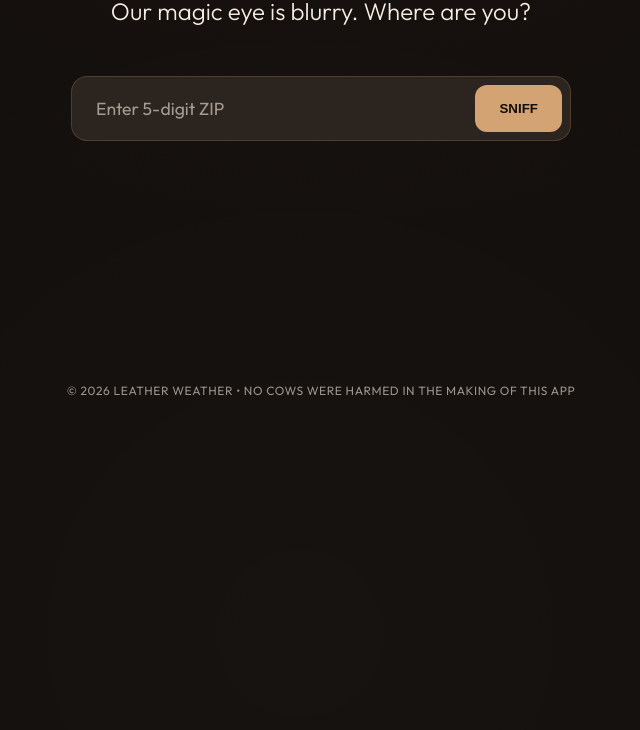
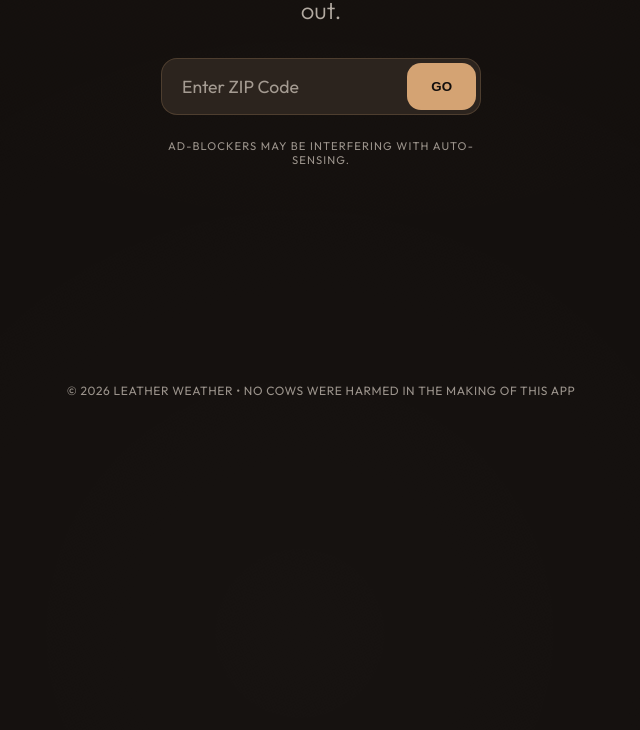
Before and after one commit to caseyhudetz/leatherweather, a website built with Vite: page index.html in a window 1280 px wide. Shown: the part 370-1100 px from the top of the page, without its empty margins (319-959 px from the left). Built offline with nearby package versions, Linux system fonts and the light colour scheme; no server answers.

Commit message:
Enhance manual entry UI and add ad-blocker guidance

```diff
--- a/src/main.js
+++ b/src/main.js
@@ -75,34 +75,39 @@ async function init() {
 function renderManualEntry() {
   mainElement.classList.remove('loading');
   mainElement.innerHTML = `
-    <div class="result-container">
+    <div class="result-container manual-entry-view">
       <div class="verdict-box">
-        <h1 class="decision" style="color: var(--color-accent); font-size: 4rem;">ZIP CODE?</h1>
-        <p class="flavor-text">Our magic eye is blurry. Where are you?</p>
+        <h1 class="decision" style="color: var(--color-accent); font-size: 3.5rem; letter-spacing: 0.1em;">LOCATION?</h1>
+        <p class="flavor-text" style="opacity: 0.7; margin-bottom: 2rem;">The sensors can't see through the fog. Help us out.</p>
       </div>
 
-      <div class="zip-form-container">
+      <div class="zip-form-container" style="max-width: 320px; margin: 0 auto;">
         <form class="zip-form" id="manual-zip-form">
-          <div class="zip-input-group">
-            <input type="text" id="zip-input" class="zip-input" placeholder="Enter 5-digit ZIP" maxlength="5" pattern="[0-9]*" inputmode="numeric">
-            <button type="submit" class="zip-submit">SNIFF</button>
+          <div class="zip-input-group" style="padding: 0.25rem;">
+            <input type="text" id="zip-input" class="zip-input" placeholder="Enter ZIP Code" maxlength="5" pattern="[0-9]*" inputmode="numeric" autofocus>
+            <button type="submit" class="zip-submit" style="border-radius: 14px;">GO</button>
           </div>
         </form>
+        <p style="font-size: 0.7rem; color: var(--color-text-dim); margin-top: 1.5rem; text-transform: uppercase; letter-spacing: 0.1em;">Ad-blockers may be interfering with auto-sensing.</p>
       </div>
     </div>
   `;
 
-  document.getElementById('manual-zip-form')?.addEventListener('submit', handleZipSubmit);
+  document.getElementById('manual-zip-form')?.addEventListener('submit', (e) => {
+    e.preventDefault();
+    const zip = document.getElementById('zip-input').value;
+    handleZipSubmitManual(zip);
+  });
 }
 
 function renderError(message) {
   mainElement.classList.remove('loading');
   mainElement.innerHTML = `
     <div class="result-container error-state">
-      <h1 class="decision no">HICCUP</h1>
+      <h1 class="decision no" style="font-size: 4rem;">MISS</h1>
       <p class="flavor-text">${message}</p>
 
-      <div class="zip-form-container">
+      <div class="zip-form-container" style="max-width: 320px; margin: 0 auto;">
         <form class="zip-form" id="manual-zip-form-retry">
           <div class="zip-input-group">
             <input type="text" id="zip-input-retry" class="zip-input" placeholder="Try another ZIP" maxlength="5" pattern="[0-9]*" inputmode="numeric">
```
Also changed, not shown: leather-weather-standalone.html (+15 -16 lines).
